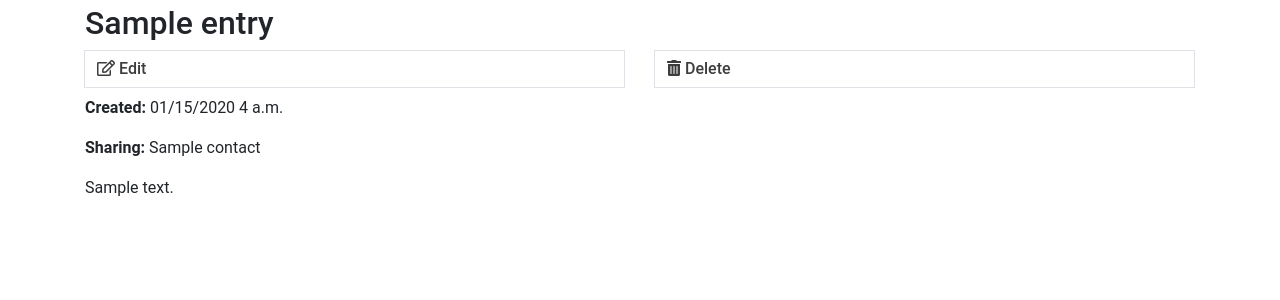
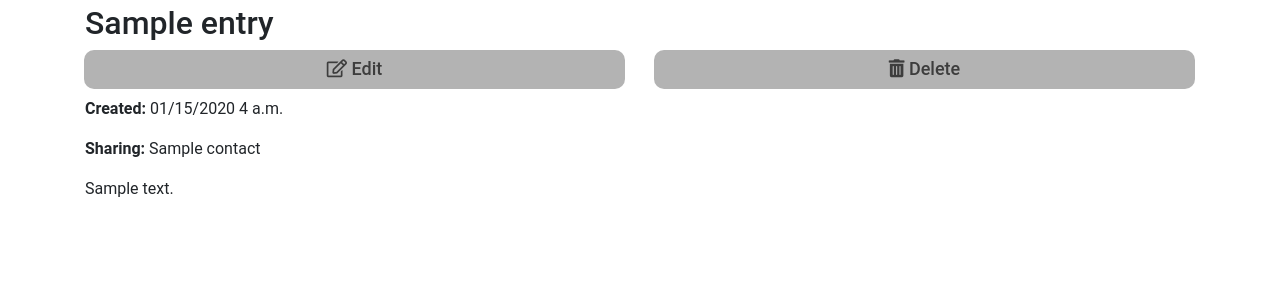
Before and after one commit to cjstein/journal-app, a Django app: page /journal/entry/00000000-0000-0000-0000-000000000001/ in a window 1280 px wide. Shown: the part 56-356 px from the top of the page. Run offline with Django 3.2, Linux system fonts and the light colour scheme; a user stored in the database is signed in; tables that the repository leaves empty hold one stand-in row (values such as "Sample post"); parts of the project's set-up code (start-up, migrations or seed data) failed here and were passed over; some libraries are stand-ins or nearby versions.

Commit message:
enhanced UI

```diff
--- a/journal_app/static/css/project.css
+++ b/journal_app/static/css/project.css
@@ -41,10 +41,27 @@ body {
 
 .page-link {
   color: #3d3d3d;
+  background-color: #b3b3b3;
+  font-size: 18px;
+  border-radius: 10px;
+  border: 10px black;
 }
 
 .page-link:hover {
   color: #61ca61;
+  text-decoration: underline;
+}
+
+.entry-edit-link {
+  color: #3d3d3d;
+  background-color: #b3b3b3;
+}
+
+.entry-edit-link:hover {
+  color: #61ca61;
+  background-color: #3d3d3d;
+
+  text-decoration: underline;
 }
 
 .table-grey {
--- a/journal_app/templates/journal/entry_detail.html
+++ b/journal_app/templates/journal/entry_detail.html
@@ -15,10 +15,10 @@
   </div>
   <div class="row">
     <div class="col-lg-6">
-      <h6><a href="{% url 'journal:entry_update' entry.uuid %}" class="page-link mw-50"><i class="far fa-edit"></i> Edit</a></h6>
+      <h6 class="text-center"><a href="{% url 'journal:entry_update' entry.uuid %}" class="page-link"><i class="far fa-edit"></i> Edit</a></h6>
     </div>
     <div class="col-lg-6">
-      <h6><a href="{% url 'journal:entry_delete' entry.uuid %}" class="page-link mw-50"><i class="fas fa-trash-alt"></i> Delete</a></h6>
+      <h6 class="text-center"><a href="{% url 'journal:entry_delete' entry.uuid %}" class="page-link"><i class="fas fa-trash-alt"></i> Delete</a></h6>
     </div>
   </div>
   <div class="row">
```
